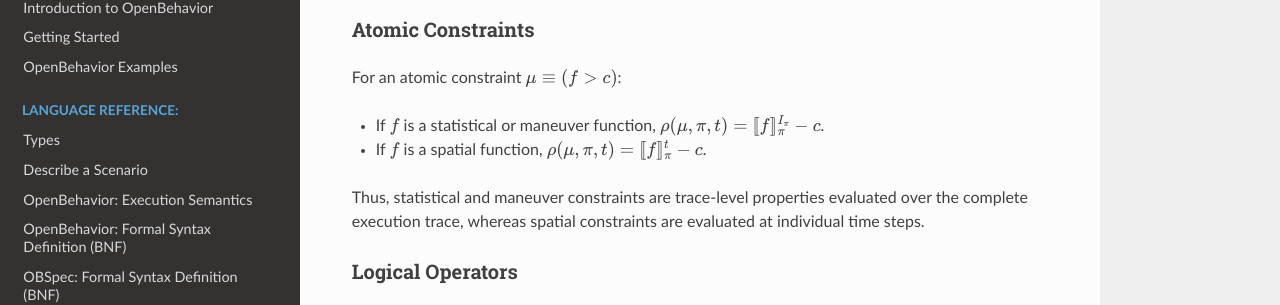
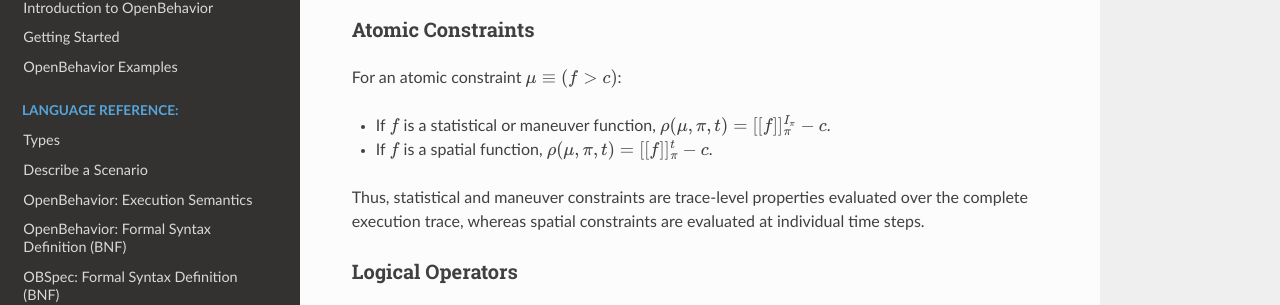
Before and after one commit to Sunshinesheep/OpenBehavior-doc, a Sphinx documentation site: the page built from docs/source/obspec.md, in a window 1280 px wide and 900 px high, scrolled down 1451 px. Shown: the part 144-449 px from the top of the window. Built offline with Sphinx 7.4.7 and the Read the Docs theme 3.1.0, drawn with Linux system fonts in a browser that asks for light colours.

Commit message:
Fix markdown syntax for atomic constraints

```diff
--- a/docs/source/obspec.md
+++ b/docs/source/obspec.md
@@ -52,9 +52,9 @@ The robustness function $\rho(\varphi, \pi, t)$ provides a numerical measure of
 ### Atomic Constraints
 For an atomic constraint $\mu \equiv (f > c)$:
 
-* If $f$ is a statistical or maneuver function, $\rho(\mu,\pi,t) = \llbracket f \rrbracket_\pi^{I_\pi} - c$.
+* If $f$ is a statistical or maneuver function, $\rho(\mu,\pi,t) = \lbrack\lbrack f \rbrack\rbrack_\pi^{I_\pi} - c$.
 
-* If $f$ is a spatial function, $\rho(\mu,\pi,t) = \llbracket f \rrbracket_\pi^t - c$.
+* If $f$ is a spatial function, $\rho(\mu,\pi,t) = \lbrack\lbrack f \rbrack\rbrack_\pi^t - c$.
 
 Thus, statistical and maneuver constraints are trace-level properties evaluated over the complete execution trace, whereas spatial constraints are evaluated at individual time steps.
 
```
